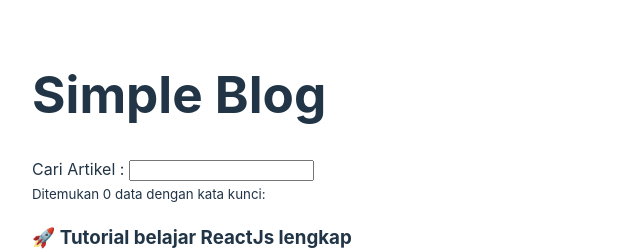
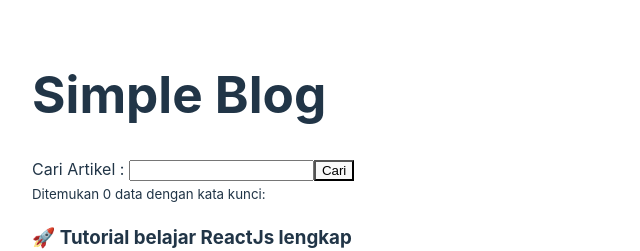
Before and after one commit to zuhdy-ev/learnReactJS, a React (Vite) app: page / in a window 1280 px wide. Shown: the top 251 px of the page, without its empty margins (0-640 px from the left). Built offline with nearby package versions, Linux system fonts and the light colour scheme.

Commit message:
create search bar with search-button (no real-time searching method)

```diff
--- a/src/components/Search.jsx
+++ b/src/components/Search.jsx
@@ -3,15 +3,25 @@ import { useState } from "react";
 function Search(props) {
   const [search, setSearch] = useState("");
 
-  const onSearchChange = (event) => {
-    setSearch(event.target.value);
-    props.onSearchChange(event.target.value);
+  const onSearchChange = () => {
+    props.onSearchChange(search);
+  };
+
+  const searchKeydown = (e) => {
+    if (e.key === "Enter") {
+      onSearchChange();
+    }
   };
 
   return (
     <>
       <div>
-        Cari Artikel : <input onChange={onSearchChange}></input>
+        Cari Artikel :{" "}
+        <input
+          onChange={(e) => setSearch(e.target.value)}
+          onClick={searchKeydown}
+        ></input>
+        <button onClick={searchKeydown}>Cari</button>
       </div>
       <small>
         Ditemukan {props.totalPosts} data dengan kata kunci: {search}
--- a/src/index.css
+++ b/src/index.css
@@ -39,25 +39,6 @@ h3 {
   margin-bottom: 0;
 }
 
-button {
-  border-radius: 8px;
-  border: 1px solid transparent;
-  padding: 0.6em 1.2em;
-  font-size: 1em;
-  font-weight: 500;
-  font-family: inherit;
-  background-color: #1a1a1a;
-  cursor: pointer;
-  transition: border-color 0.25s;
-}
-button:hover {
-  border-color: #646cff;
-}
-button:focus,
-button:focus-visible {
-  outline: 4px auto -webkit-focus-ring-color;
-}
-
 @media (prefers-color-scheme: light) {
   :root {
     color: #213547;
```
